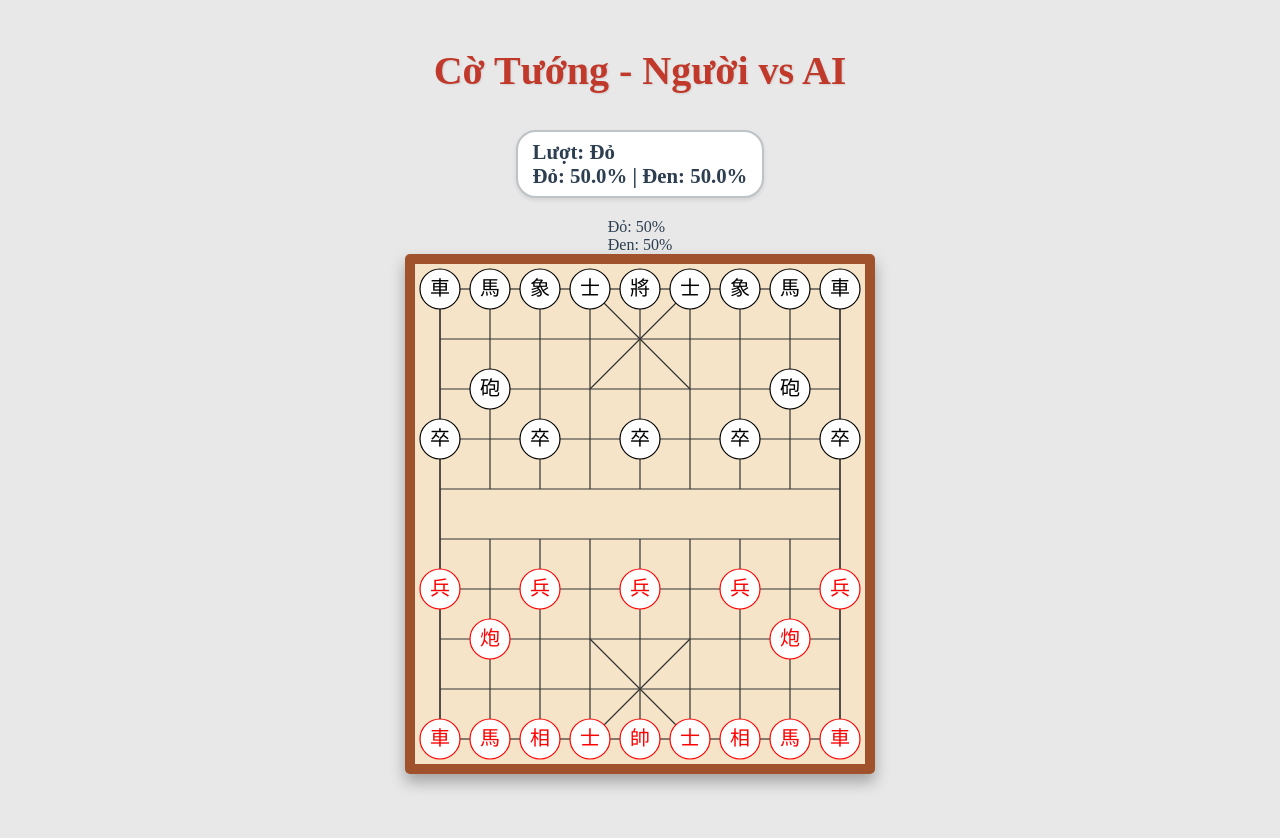
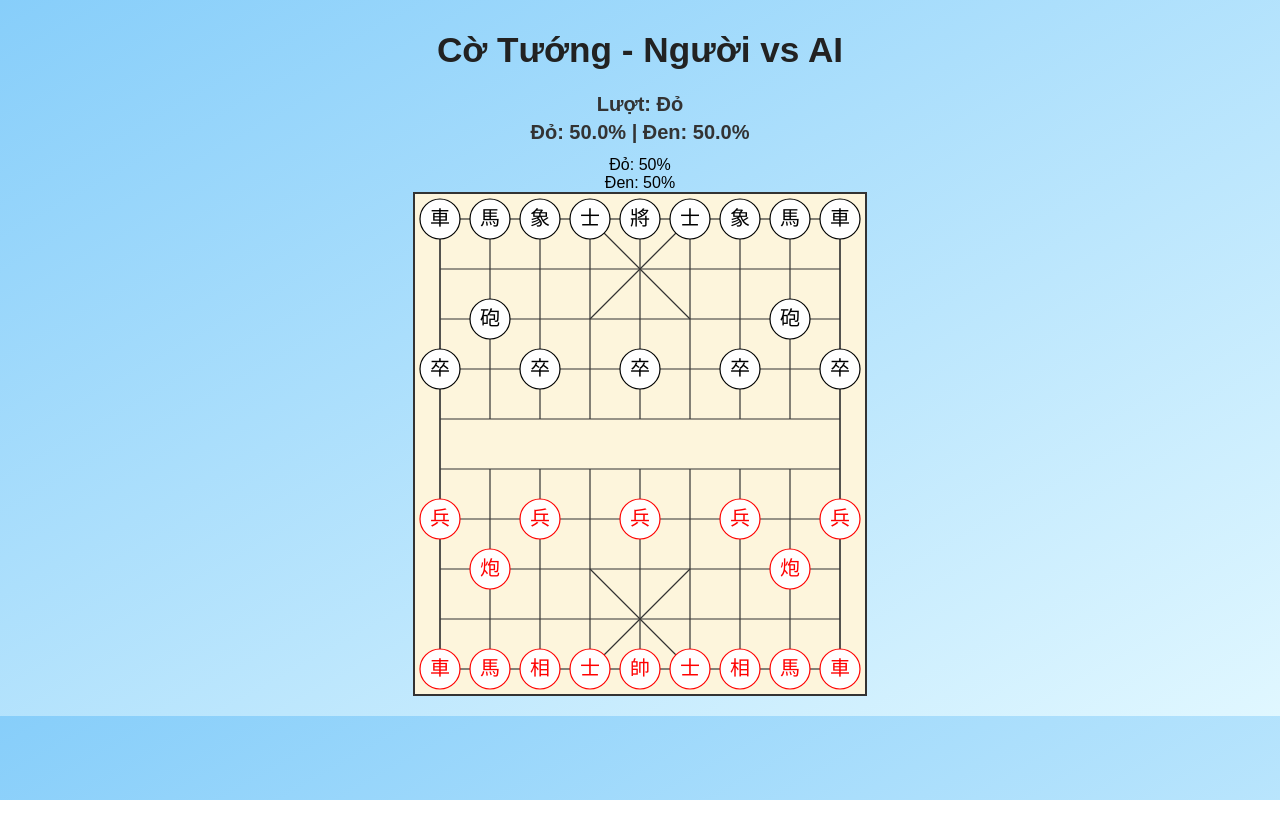
Before and after one commit to sangneko/ct, a plain HTML site: page index.html in a window 1280 px wide. After the commit the page ends 800 px from the top, so only its background shows below. Drawn offline with Linux system fonts and the light colour scheme.

Commit message:
Update style.css

```diff
--- a/style.css
+++ b/style.css
@@ -1,63 +1,61 @@
-
+/* --- Style chung --- */
 body {
-    font-family: 'Times New Roman', serif;
-    display: flex;
-    flex-direction: column;
-    align-items: center;
-    background-color: #e8e8e8;
-    margin: 20px;
-    color: #2c3e50;
-    min-height: 100vh;
+  font-family: Arial, sans-serif;
+  text-align: center;
+  /* Dùng margin 0 để vừa khít màn hình mobile */
+  margin: 0;
+  padding: 10px;
+  background: linear-gradient(to bottom right, #87cefa, #e0f7ff);
+  /* Ngăn người dùng vô tình bôi đen văn bản khi click */
+  user-select: none;
+  -webkit-user-select: none; /* Safari */
 }
 
 h1 {
-    color: #c0392b;
-    text-shadow: 1px 1px 2px rgba(0, 0, 0, 0.1);
-    margin-bottom: 15px;
-    font-size: 2.5em;
+  color: #222;
+  font-size: 1.8em; /* Giảm cỡ chữ 1 chút cho mobile */
+  margin: 10px 0;
 }
 
 #turn {
-    font-size: 1.3em;
   font-weight: bold;
-    margin-bottom: 20px;
-    padding: 8px 15px;
-    border-radius: 20px;
-    background-color: #ffffff;
-    border: 2px solid #bdc3c7;
-    box-shadow: 0 2px 4px rgba(0, 0, 0, 0.1);
-    transition: all 0.3s ease;
+  color: #333;
+  margin-bottom: 10px;
+  font-size: 1.1em;
+  /* Đặt chiều cao dòng để không bị nhảy layout */
+  line-height: 1.4;
 }
 
-#turn:contains("Đỏ") {
-    color: #c0392b;
+/* --- Style cho Bàn cờ (Mobile-First) --- */
+canvas {
+  background: #fdf5dc;
+  border: 2px solid #333;
+
+  /* QUAN TRỌNG:
+    - width: 100% -> Chiếm 100% chiều rộng (trên mobile)
+    - max-width: 450px -> Nhưng không được rộng quá 450px (trên PC)
+    - height: auto -> Tự động tính chiều cao để giữ tỷ lệ 10:9
+  */
+  width: 100%;
+  max-width: 450px;
+  height: auto;
+
+  display: block; /* Loại bỏ khoảng trống thừa bên dưới canvas */
+  margin: 0 auto; /* Tự động căn giữa */
 }
 
-#turn:contains("Đen") {
-    color: #34495e;
+/* --- Style cho Máy tính (Desktop) --- */
+/* Khi màn hình rộng hơn 480px (ví dụ: tablet, PC) */
+@media (min-width: 480px) {
+  body {
+    padding: 20px; /* Tăng lề cho thoải mái */
   }
 
-#board {
-
-    border: 10px solid #a0522d;
-    background-color: #f5e4c8;
-    box-shadow: 0 8px 15px rgba(0, 0, 0, 0.3);
-    cursor: pointer;
-    border-radius: 5px;
-    transition: transform 0.2s ease-in-out;
+  h1 {
+    font-size: 2.2em; /* Trả lại cỡ chữ lớn */
   }
 
-#board:hover {
-    transform: translateY(-2px);
+  #turn {
+    font-size: 1.25em; /* Cỡ chữ lớn hơn */
   }
-
-
-.piece-red {
-    border-color: #c0392b !important;
-    color: #c0392b !important;
 }
-.piece-black {
-    border-color: #34495e !important;
-    color: #34495e !important;
-}
-*/
```
Lines whose indentation alone changed are shown as unchanged.
